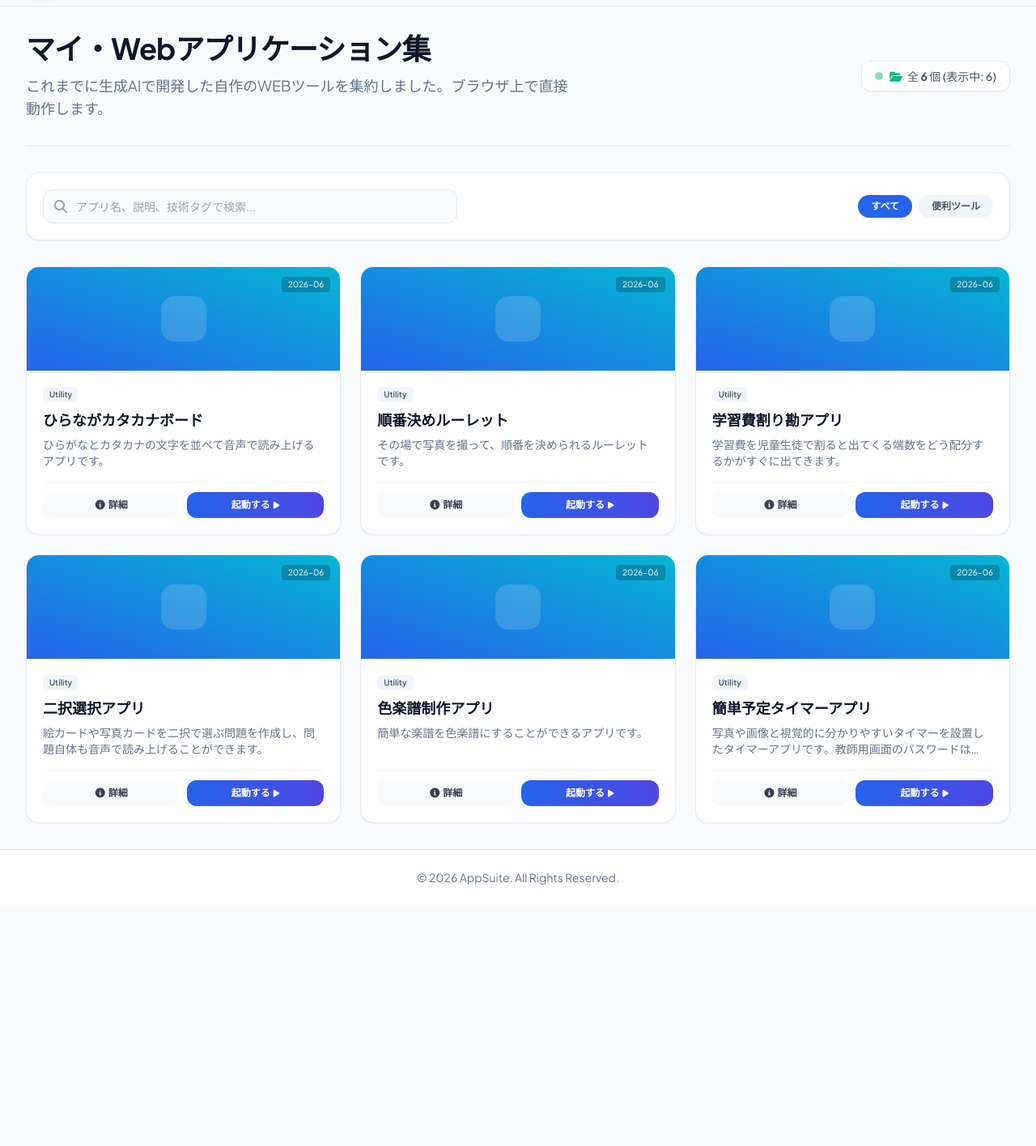
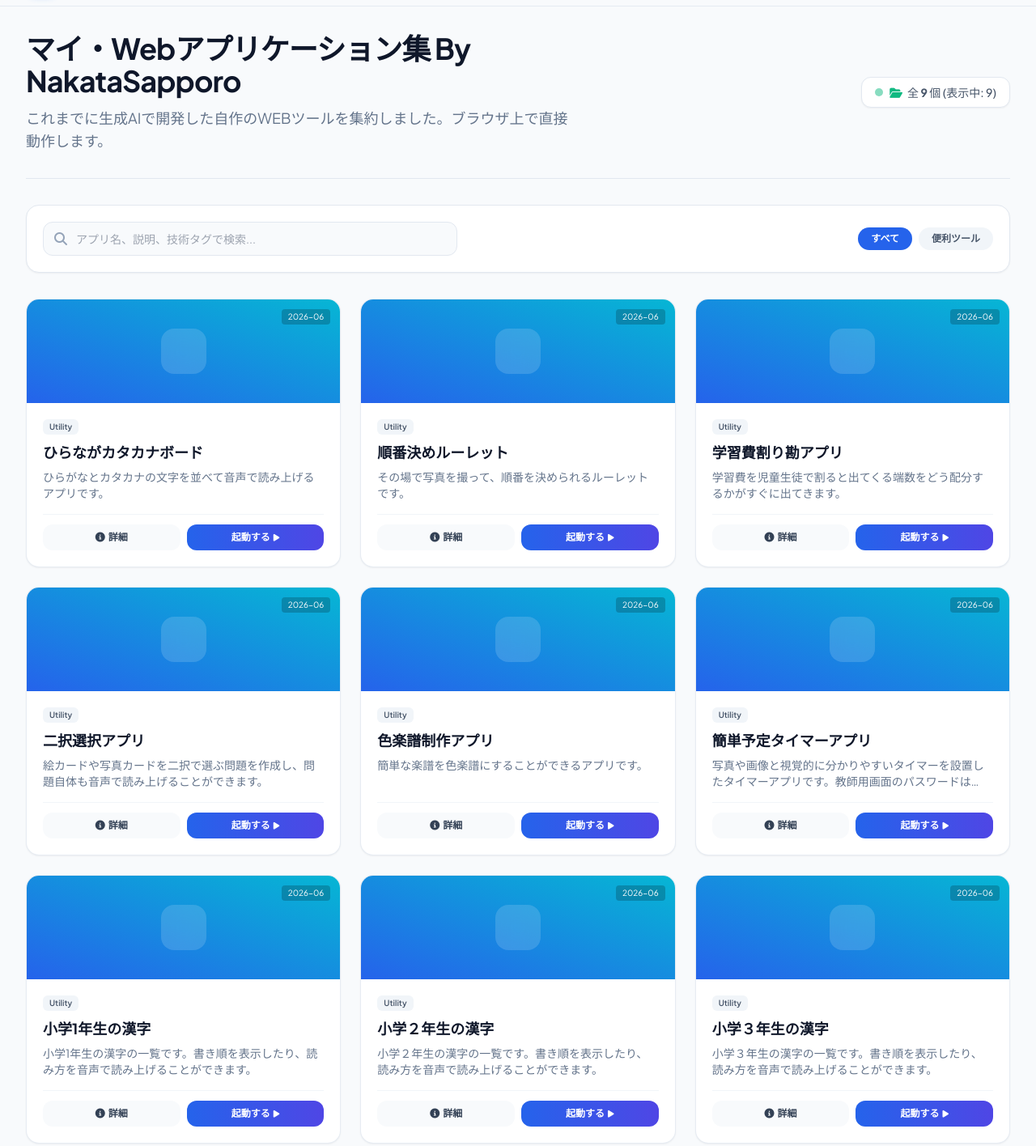
Before and after one commit to nakatasapporo-create/nakatasapporo-create.github.io, a plain HTML site: page index.html in a window 1280 px wide. Shown: the part 57-1473 px from the top of the page at 81% size. Before the commit the page ends 1175 px from the top, so only its background shows below. Drawn offline with nearby package versions, Linux system fonts and the light colour scheme.

Commit message:
Update index.html

```diff
--- a/index.html
+++ b/index.html
@@ -55,7 +55,7 @@
 
     <div class="text-center md:text-left md:flex md:items-center md:justify-between border-b border-slate-200 dark:border-slate-800 pb-8 mb-8">
       <div class="max-w-2xl">
-        <h2 class="text-3xl font-extrabold tracking-tight text-slate-900 dark:text-white sm:text-4xl">マイ・Webアプリケーション集</h2>
+        <h2 class="text-3xl font-extrabold tracking-tight text-slate-900 dark:text-white sm:text-4xl">マイ・Webアプリケーション集 By NakataSapporo</h2>
         <p class="mt-3 text-lg text-slate-500 dark:text-slate-400">これまでに生成AIで開発した自作のWEBツールを集約しました。ブラウザ上で直接動作します。</p>
       </div>
       <div class="mt-6 md:mt-0 flex flex-wrap justify-center gap-4 text-sm font-medium">
@@ -191,6 +191,39 @@
         gradient: "from-blue-600 to-cyan-500",
         releaseDate: "2026-06"
       },
+       {
+        id: "1nenkanji",
+        title: "小学1年生の漢字",
+        description: "小学1年生の漢字の一覧です。書き順を表示したり、読み方を音声で読み上げることができます。",
+        category: "utility",
+        tags: ["Utility"],
+        icon: "fa-solid fa-chart-kanban",
+        path: "https://nakatasapporo-create.github.io/1nenkanji/",
+        gradient: "from-blue-600 to-cyan-500",
+        releaseDate: "2026-06"
+      },
+      {
+        id: "2nenkanji",
+        title: "小学２年生の漢字",
+        description: "小学２年生の漢字の一覧です。書き順を表示したり、読み方を音声で読み上げることができます。",
+        category: "utility",
+        tags: ["Utility"],
+        icon: "fa-solid fa-chart-kanban",
+        path: "https://nakatasapporo-create.github.io/2nenkanji/",
+        gradient: "from-blue-600 to-cyan-500",
+        releaseDate: "2026-06"
+      },
+       {
+        id: "3nenkanji",
+        title: "小学３年生の漢字",
+        description: "小学３年生の漢字の一覧です。書き順を表示したり、読み方を音声で読み上げることができます。",
+        category: "utility",
+        tags: ["Utility"],
+        icon: "fa-solid fa-chart-kanban",
+        path: "https://nakatasapporo-create.github.io/3nenkanji/",
+        gradient: "from-blue-600 to-cyan-500",
+        releaseDate: "2026-06"
+      },
     ];
 
     // カテゴリの日本語マップ
```
